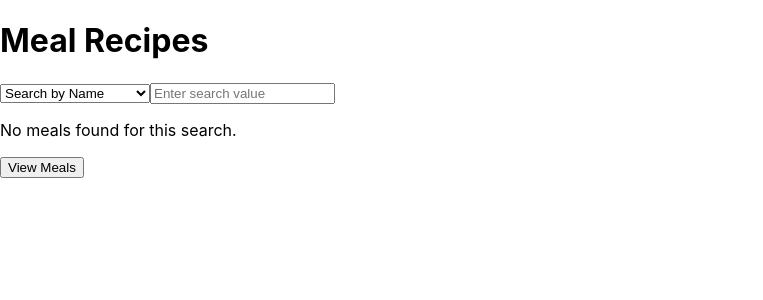
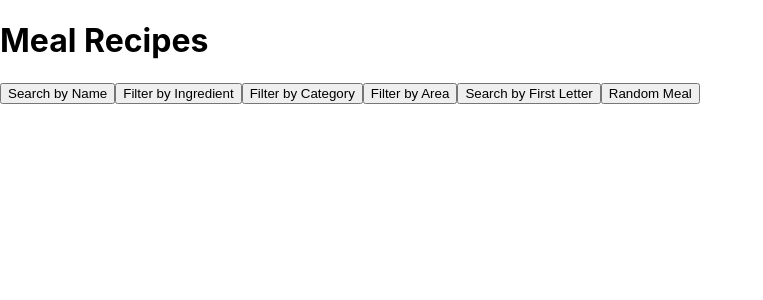
Before and after one commit to HenrikSaega/ryhmatoo, a React (Create React App) app: page / in a window 1280 px wide. Shown: the top 300 px of the page, without its empty margins (0-763 px from the left). Built offline with nearby package versions, Linux system fonts and the light colour scheme.

Commit message:
Changed search to buttons

```diff
--- a/src/pages/Meals.js
+++ b/src/pages/Meals.js
@@ -1,19 +1,45 @@
 // Meals.js
-import React from 'react';
-import {useLocation, useNavigate } from 'react-router-dom';
+import React, { useState, useEffect } from 'react';
+import { useLocation, useNavigate } from 'react-router-dom';
+import { fetchMeals } from '../service/Api'; // Make sure fetchMeals is set to dynamically fetch meals
 
 const Meals = () => {
-  const location = useLocation();
-  const meals = location.state ? location.state.meals : [];
+  const { state } = useLocation(); // Get the passed state (searchType, searchValue)
+  const [meals, setMeals] = useState([]);
+  const [loading, setLoading] = useState(true);
+  const [error, setError] = useState('');
   const navigate = useNavigate();
+  useEffect(() => {
+    async function loadMeals() {
+      setLoading(true);
+      setError('');
+      try {
+        // Fetch meals based on the search parameters received from Search.js
+        const mealList = await fetchMeals(state.searchType, state.searchValue);
+        if (!mealList.length) {
+          setError('No meals found.');
+        }
+        setMeals(mealList);
+      } catch (err) {
+        setError('There was an error loading the meals.');
+      }
+      setLoading(false);
+    }
+
+    loadMeals();
+  }, [state.searchType, state.searchValue]); // Re-run when searchType or searchValue changes
+
+  if (loading) {
+    return <div>Loading...</div>;
+  }
+
   return (
     <div>
       <button onClick={() => navigate('/') }>Search</button>
-      <h1>Meal Details</h1>
+      <h1>Meal Recipes</h1>
 
-      {meals.length === 0 ? (
-        <p>No meals to display</p>
-      ) : (
+      {error && <p>{error}</p>}
+
       <table border="1" style={{ width: '100%', borderCollapse: 'collapse' }}>
         <thead>
           <tr>
@@ -44,7 +70,6 @@ const Meals = () => {
           ))}
         </tbody>
       </table>
-      )}
     </div>
   );
 };
--- a/src/pages/Search.js
+++ b/src/pages/Search.js
@@ -1,86 +1,81 @@
 // Search.js
-import React, { useState, useEffect } from 'react';
-import { fetchMeals } from '../service/Api'; // Make sure fetchMeals is modified as per the dynamic search
+import React, { useState } from 'react';
 import { useNavigate } from 'react-router-dom';
 
 const Search = () => {
-  const [meals, setMeals] = useState([]);
-  const [loading, setLoading] = useState(true);
-  const [error, setError] = useState('');
-
-  // State for dynamic search
-  const [searchType, setSearchType] = useState(''); // Default to 'search' for name-based search
-  const [searchValue, setSearchValue] = useState(''); // Default value (can be letter, name, etc.)
+  const [searchType, setSearchType] = useState('search'); // Default to 'search' for name-based search
+  const [searchValue, setSearchValue] = useState('A'); // Default value (can be letter, name, etc.)
+  const [options, setOptions] = useState([]);
 
   const navigate = useNavigate(); // Hook to navigate between pages
 
-  // Fetch meals based on the selected search parameters
-  useEffect(() => {
-    async function loadMeals() {
-      setLoading(true);
-      setError('');
-      try {
-        // Fetch meals using the dynamic search type and value
-        const mealList = await fetchMeals(searchType, searchValue);
-        if (!mealList.length) {
-          setError('No meals found for this search.');
-        }
-        setMeals(mealList);
-      } catch (err) {
-        setError('There was an error loading the meals.');
-      }
-      setLoading(false);
+  // Function to handle search type changes
+  const handleSearchTypeChange = (newType) => {
+    setSearchType(newType);
+
+    // Set random names for different search types
+    switch (newType) {
+      case 'search':
+        setOptions(["Pizza", "Burger", "Pasta", "Tacos", "Sushi"]);
+        break;
+      case 'filter-i':
+        setOptions(["Chicken", "Beef", "Lettuce", "Tomato", "Cheese"]);
+        break;
+      case 'filter-c':
+        setOptions(["Italian", "Chinese", "Mexican", "Indian", "American"]);
+        break;
+      case 'filter-a':
+        setOptions(["Asia", "Europe", "Africa", "America", "Australia"]);
+        break;
+      case 'letter':
+        setOptions(["A", "B", "C", "D", "E"]);
+        break;
+      case 'random':
+        setOptions(["Random Meal 1", "Random Meal 2", "Random Meal 3"]);
+        break;
+      default:
+        setOptions([]);
     }
-
-    loadMeals();
-  }, [searchType, searchValue]); // Re-run when searchType or searchValue changes
-
-  const handleSearchTypeChange = (e) => {
-    setSearchType(e.target.value);
   };
 
-  const handleSearchValueChange = (e) => {
-    setSearchValue(e.target.value);
+  // Function to navigate to Meals.js and pass the selected search parameters
+  const handleSearchSelect = (value) => {
+    setSearchValue(value);
+    navigate('/meals', { state: { searchType, searchValue: value } });
   };
-
-  const handleViewMeals = () => {
-    // Passing meals data to the Meals component
-    navigate('/meals', { state: { meals } });
-
-  };
-
-  if (loading) {
-    return <div>Loading...</div>;
-  }
 
   return (
     <div>
       <h1>Meal Recipes</h1>
 
-      {/* Dropdown for selecting search type */}
-      <select value={searchType} onChange={handleSearchTypeChange}>
-        <option value="search">Search by Name</option>
-        <option value="filter-i">Filter by Ingredient</option>
-        <option value="filter-c">Filter by Category</option>
-        <option value="filter-a">Filter by Area</option>
-        <option value="letter">Search by First Letter</option>
-        <option value="random">Random Meal</option>
-      </select>
+      {/* Buttons to select search type */}
+      <div style={{ marginBottom: '20px' }}>
+        <button onClick={() => handleSearchTypeChange('search')}>Search by Name</button>
+        <button onClick={() => handleSearchTypeChange('filter-i')}>Filter by Ingredient</button>
+        <button onClick={() => handleSearchTypeChange('filter-c')}>Filter by Category</button>
+        <button onClick={() => handleSearchTypeChange('filter-a')}>Filter by Area</button>
+        <button onClick={() => handleSearchTypeChange('letter')}>Search by First Letter</button>
+        <button onClick={() => handleSearchTypeChange('random')}>Random Meal</button>
+      </div>
 
-      {/* Input for entering the search value */}
-      <input
-        type="text"
-        value={searchValue}
-        onChange={handleSearchValueChange}
-        placeholder={`Enter ${searchType === 'search' ? 'meal name' : (searchType === 'letter' ? 'letter' : 'search value')}`}
-      />
+      {/* Display the list of options for the selected search type */}
+      {options.length > 0 && (
+        <div>
+          <h3>Select a {searchType === 'search' ? 'meal name' : 'search value'}</h3>
+          <ul>
+            {options.map((option, index) => (
+              <li key={index}>
+                <button
+                  onClick={() => handleSearchSelect(option)}
+                >
+                  {option}
+                </button>
+              </li>
+            ))}
+          </ul>
+        </div>
+      )}
 
-      {error && <p>{error}</p>}
-
-
-
-      {/* Button to go to the MealsPage and pass the meals data */}
-      <button onClick={handleViewMeals}>View Meals</button>
     </div>
   );
 };
```
Lines whose indentation alone changed are shown as unchanged.
